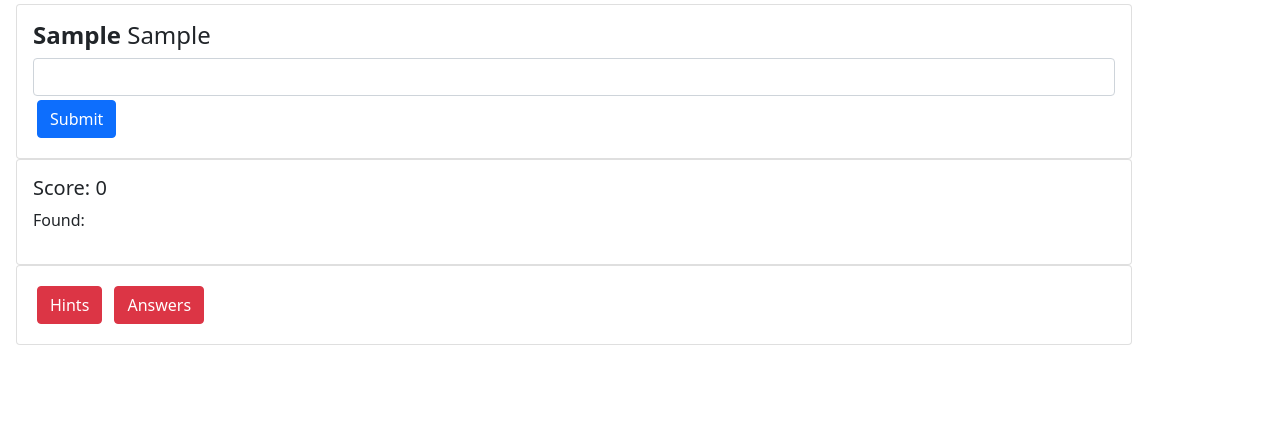
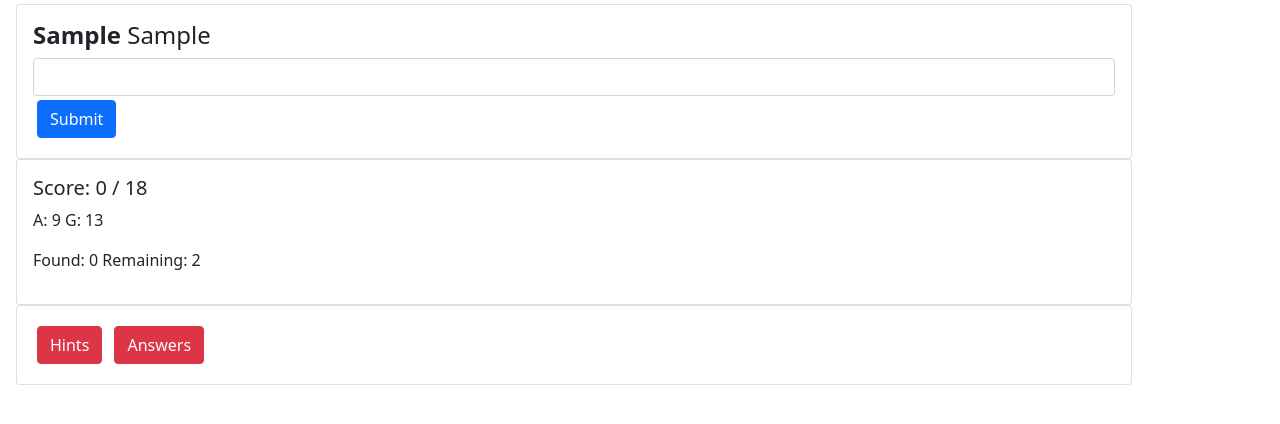
Before and after one commit to avinashvarna/sbee, a Flask app: template templates/index.html in a window 1280 px wide. Shown: the top 424 px of the page. Run offline with Flask 3, Linux system fonts and the light colour scheme; the template is opened without the code that fills it: most values are stand-ins (such as "Sample title", 1, 10 or a date in 2020).

Commit message:
Add levels

```diff
--- a/static/sbee.js
+++ b/static/sbee.js
@@ -2,9 +2,11 @@ const inputWords = document.getElementById("inputWords");
 const scoreField = document.getElementById("score");
 const foundWordsField = document.getElementById("foundWords");
 const alertPlaceholder = document.getElementById('liveAlertPlaceholder');
+const levelsPlaceholder = document.getElementById('levelsPlaceholder');
+const foundCountPlaceholder = document.getElementById('foundCountPlaceholder');
 const answerPlaceholder = document.getElementById("answers");
 const hintsPlaceholder = document.getElementById("hints");
-var score = 0;
+var score = 0, totalScore = 0, amazingScore, geniusScore;
 const foundWords = new Set();
 const hints = new Map();
 const twoLetters = new Map();
@@ -21,6 +23,14 @@ const appendAlert = (message, type) => {
   setTimeout(function() {
         bootstrap.Alert.getOrCreateInstance(document.querySelector(".alert")).close();
     }, 1000)
+}
+
+function computeScore(word) {
+    let score = word.length == 4 ? 1 : word.length;
+    if(pangrams.has(word)) {
+        score += 7;
+    }
+    return score;
 }
 
 function init() {
@@ -43,7 +53,11 @@ function init() {
             twoLetters.set(start, 0);
         }
         twoLetters.set(start, twoLetters.get(start)+1);
+        totalScore += computeScore(answer);
     }
+    amazingScore = Math.ceil(0.5 * totalScore);
+    geniusScore = Math.ceil(0.7 * totalScore);
+    levelsPlaceholder.innerHTML = `A: ${amazingScore} G: ${geniusScore}`;
     if(localStorage.getItem("sbee.date") == new Date().toLocaleDateString()) {
         wordList = localStorage.getItem("sbee.wordList");
     }
@@ -54,12 +68,12 @@ function update(wordList) {
     if(!wordList) wordList = inputWords.value;
     const words = wordList.trim().split(/\s+/g).map(x => x.toLowerCase());
     inputWords.value = "";
+    let prevScore = score;
 
     for (const currentWord of words) {
         if (answers.has(currentWord)) {
-            score += currentWord.length == 4 ? 1 : currentWord.length;
+            score += computeScore(currentWord);
             if(pangrams.has(currentWord)) {
-                score += 7;
                 foundWordsField.innerHTML += " <b>" + currentWord + "</b>";
                 appendAlert(`Pangram: ${currentWord}`, "success");
                 pangrams.delete(currentWord);
@@ -73,10 +87,20 @@ function update(wordList) {
             start = currentWord.slice(0, 2);
             twoLetters.set(start, twoLetters.get(start)-1);
         } else {
-            if(currentWord !== "") appendAlert(`Invalid answer: ${currentWord}`, "danger");
+            if(currentWord !== "") {
+                if(foundWords.has(currentWord)) appendAlert(`${currentWord} already found`, "warning");
+                else appendAlert(`Invalid answer: ${currentWord}`, "danger");
+            }
         }
     }
-    scoreField.innerHTML = "Score: " + score;
+    if ((score > geniusScore) && (prevScore < geniusScore)) {
+        appendAlert("Reached Genius Level!!", "success");
+    }
+    else if((score > amazingScore) && (prevScore < amazingScore)) {
+        appendAlert("Reached Amazing Level!", "success");
+    }
+    scoreField.innerHTML = `Score: ${score} / ${totalScore}`;
+    foundCountPlaceholder.innerHTML = `Found: ${foundWords.size} Remaining: ${answers.size}`;
     localStorage.setItem("sbee.date", new Date().toLocaleDateString());
     localStorage.setItem("sbee.wordList", [...foundWords].join(" "));
     updateHintsAndAnswers();
--- a/templates/index.html
+++ b/templates/index.html
@@ -24,7 +24,8 @@
           <div class="card">
             <div class="card-body">
               <h5 class="card-title" id="score">Score: 0</h5>
-              <p class="card-text">Found:</p>
+              <p class="card-text" id="levelsPlaceholder">:</p>
+              <p class="card-text" id="foundCountPlaceholder">Found:</p>
               <p class="card-text" id="foundWords"></p>
             </div>
           </div>
```
Also changed, not shown: 1 other file.
